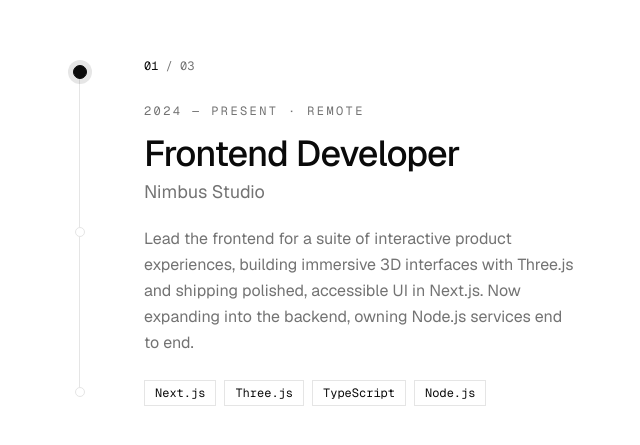
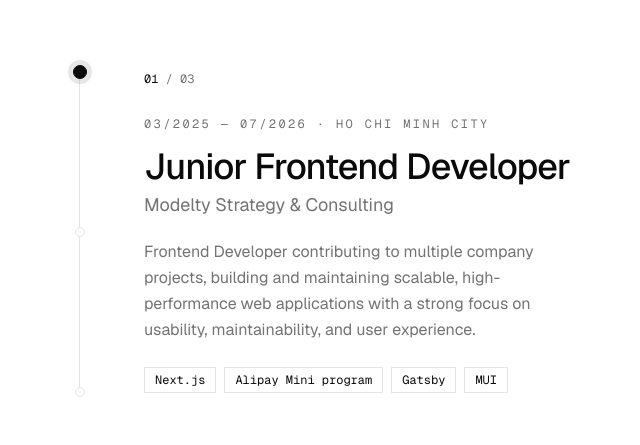
Before and after one commit to nguyen-duong-tien-phat/portfolio, a Next.js app: page / in a window 1280 px wide. Shown: the part 1608-2053 px from the top of the page, without its empty margins (97-737 px from the left). Built offline with nearby package versions, Linux system fonts and the light colour scheme.

Commit message:
update: section metadata

```diff
--- a/config/experience.config.ts
+++ /dev/null
@@ -1,31 +0,0 @@
-export const experienceConfig = {
-  title: "Where I've Worked",
-  summary:
-    "2+ years building products across the frontend — React, Next.js, Three.js, and more. Right now I'm leveling up into full-stack territory, going deeper on Node.js and the backend side of things.",
-  experience: [
-    {
-      role: "Frontend Developer",
-      company: "Modelty Strategy & Consulting",
-      startAt: new Date(2025, 2),
-      endAt: null,
-      technologies: ["Next.js", "Alipay Mini program", "Gatsby", "MUI"],
-      desc: "Frontend Developer contributing to multiple company projects, building and maintaining scalable, high-performance web applications with a strong focus on usability, maintainability, and user experience.",
-    },
-    {
-      role: "Frontend Developer",
-      company: "Freelance",
-      startAt: new Date(2024, 4),
-      endAt: new Date(2026, 0),
-      technologies: ["Next.js", "Tailwind CSS", "Ant Design"],
-      desc: "Worked as a Frontend Developer, migrating an e-commerce management application and redesigning its user interface to deliver a more intuitive and user-friendly experience.",
-    },
-    {
-      role: "Intern Frontend Developer",
-      company: "TMA Solution",
-      startAt: new Date(2023, 10),
-      endAt: new Date(2024, 0),
-      technologies: ["React", "MUI"],
-      desc: "Worked as a Frontend Developer Intern on a travel web application, developing responsive user interfaces and collaborating with the team to deliver core features.",
-    },
-  ],
-} as const;
--- a/config/projects.config.ts
+++ /dev/null
@@ -1,26 +0,0 @@
-import LetsChill from "@/components/logos/LetsChill";
-
-export const projectsConfig: {
-  name: string;
-  nameComp?: React.ComponentType<React.SVGProps<SVGSVGElement>>;
-  github: string;
-  link: string;
-  logo: string;
-  desc: string;
-}[] = [
-  {
-    name: "Let's chill",
-    nameComp: LetsChill,
-    github: "https://github.com/nguyen-duong-tien-phat/lets-chill",
-    link: "https://letschill-pqgu.vercel.app",
-    logo: "/logos/lets-chill-logo.png",
-    desc: "This was my first project after self-learning web development. Inspired by immersive full-screen websites and modern music player interfaces, I combined these ideas to build an interactive experience while exploring animations, layout design, and frontend development fundamentals.",
-  },
-  {
-    name: "Let's movie",
-    github: "https://github.com/nguyen-duong-tien-phat/lets-movie",
-    link: "https://lets-movie.vercel.app/",
-    logo: "/logos/lets-movie-logo.png",
-    desc: "This project was built while I was learning how to integrate third-party APIs using a free movie database API. It also gave me hands-on experience implementing authentication with NextAuth, supporting GitHub, Google, and Facebook sign-in.",
-  },
-] as const;
--- a/config/section.config.ts
+++ /dev/null
@@ -1,11 +0,0 @@
-export enum SECTION_NAME {
-  HERO = "Portfolio",
-  EXPERIENCE = "Experience",
-  PROJECTS = "Projects",
-}
-
-export const sectionConfig = [
-  { name: SECTION_NAME.HERO },
-  { name: SECTION_NAME.EXPERIENCE },
-  { name: SECTION_NAME.PROJECTS },
-] as const;
--- a/lib/experience.ts
+++ b/lib/experience.ts
@@ -9,30 +9,30 @@ export type Experience = {
 
 export const experiences: Experience[] = [
   {
-    role: "Frontend Developer",
-    company: "Nimbus Studio",
-    period: "2024 — Present",
-    location: "Remote",
+    role: "Junior Frontend Developer",
+    company: "Modelty Strategy & Consulting",
+    period: "03/2025 — 07/2026",
+    location: "Ho Chi Minh city",
     description:
-      "Lead the frontend for a suite of interactive product experiences, building immersive 3D interfaces with Three.js and shipping polished, accessible UI in Next.js. Now expanding into the backend, owning Node.js services end to end.",
-    tech: ["Next.js", "Three.js", "TypeScript", "Node.js"],
+      "Frontend Developer contributing to multiple company projects, building and maintaining scalable, high-performance web applications with a strong focus on usability, maintainability, and user experience.",
+    tech: ["Next.js", "Alipay Mini program", "Gatsby", "MUI"],
   },
   {
     role: "Frontend Engineer",
-    company: "Layer & Co.",
-    period: "2023 — 2024",
-    location: "Berlin, DE",
+    company: "Freelance",
+    period: "05/2024 — 01/2026",
+    location: "Remote",
     description:
-      "Built and maintained a design-system-driven marketing platform, translating Figma into pixel-accurate React components and cutting page load times with careful rendering and animation work.",
-    tech: ["React", "GSAP", "Tailwind", "Storybook"],
+      "Worked as a Frontend Developer, migrating an e-commerce management application and redesigning its user interface to deliver a more intuitive and user-friendly experience.",
+    tech: ["Next.js", "Tailwind CSS", "Ant Design"],
   },
   {
-    role: "Junior Developer",
-    company: "Freelance",
-    period: "2022 — 2023",
+    role: "Intern Frontend Developer",
+    company: "TMA Solution",
+    period: "11/2023 — 01/2024",
     location: "Remote",
     description:
       "Partnered with small teams and founders to ship landing pages, dashboards, and portfolio sites — learning the craft of turning rough ideas into clean, responsive products.",
-    tech: ["React", "JavaScript", "CSS", "Vercel"],
+    tech: ["React", "MUI"],
   },
 ];
--- a/lib/projects.ts
+++ b/lib/projects.ts
@@ -1,67 +1,31 @@
+import LetsChill from "@/components/logos/LetsChill";
+
 export type Project = {
   name: string;
-  monogram: string;
-  tagline: string;
-  description: string;
-  tech: string[];
-  year: string;
-  role: string;
+  nameComp?: React.ComponentType<React.SVGProps<SVGSVGElement>>;
   github: string;
   demo: string;
-  image: string;
+  logo: string;
+  desc: string;
+  tech: string[];
 };
 
 export const projects: Project[] = [
   {
-    name: "Orbit",
-    monogram: "O",
-    tagline: "3D Product Configurator",
-    description:
-      "A real-time 3D configurator that lets shoppers spin, recolor, and customize products in the browser. Built for buttery 60fps interaction on any device.",
-    tech: ["React", "Three.js", "GSAP", "WebGL"],
-    year: "2025",
-    role: "Design & Engineering",
-    github: "https://github.com/finn/orbit",
-    demo: "https://threejs.org/",
-    image: "/projects/orbit.png",
+    name: "Let's movie",
+    github: "https://github.com/nguyen-duong-tien-phat/lets-movie",
+    demo: "https://lets-movie.vercel.app/",
+    logo: "/logos/lets-movie-logo.png",
+    tech: ["Next.js", "API Integration", "OAuth"],
+    desc: "This project was built while I was learning how to integrate third-party APIs using a free movie database API. It also gave me hands-on experience implementing authentication with NextAuth, supporting GitHub, Google, and Facebook sign-in.",
   },
   {
-    name: "Ledger",
-    monogram: "L",
-    tagline: "Personal Finance Dashboard",
-    description:
-      "A calm, focused money dashboard that turns messy transactions into clear insights. Fully keyboard-navigable with an emphasis on legible data.",
-    tech: ["Next.js", "TypeScript", "Recharts"],
-    year: "2024",
-    role: "Frontend Lead",
-    github: "https://github.com/finn/ledger",
-    demo: "https://ui.shadcn.com/",
-    image: "/projects/ledger.png",
-  },
-  {
-    name: "Prism",
-    monogram: "P",
-    tagline: "Design System & Library",
-    description:
-      "An accessible component library and living documentation site used across multiple product teams. Themeable tokens, zero runtime CSS overhead.",
-    tech: ["React", "Tailwind", "Storybook"],
-    year: "2024",
-    role: "Maintainer",
-    github: "https://github.com/finn/prism",
-    demo: "https://tailwindcss.com/",
-    image: "/projects/prism.png",
-  },
-  {
-    name: "Wander",
-    monogram: "W",
-    tagline: "Travel Booking Platform",
-    description:
-      "A map-first trip planner with smooth page transitions and offline-friendly itineraries. Designed to feel like a native app on the web.",
-    tech: ["Next.js", "Mapbox", "Framer Motion"],
-    year: "2023",
-    role: "Design & Engineering",
-    github: "https://github.com/finn/wander",
-    demo: "https://www.framer.com/motion/",
-    image: "/projects/wander.png",
+    name: "Let's chill",
+    nameComp: LetsChill,
+    github: "https://github.com/nguyen-duong-tien-phat/lets-chill",
+    demo: "https://letschill-pqgu.vercel.app",
+    logo: "/logos/lets-chill-logo.png",
+    tech: ["React", "Redux", "Framer motion"],
+    desc: "This was my first project after self-learning web development. Inspired by immersive full-screen websites and modern music player interfaces, I combined these ideas to build an interactive experience while exploring animations, layout design, and frontend development fundamentals.",
   },
 ];
```
Also changed, not shown: components/projects.tsx (+9 -57 lines), public/logos/lets-chill-logo.png.
